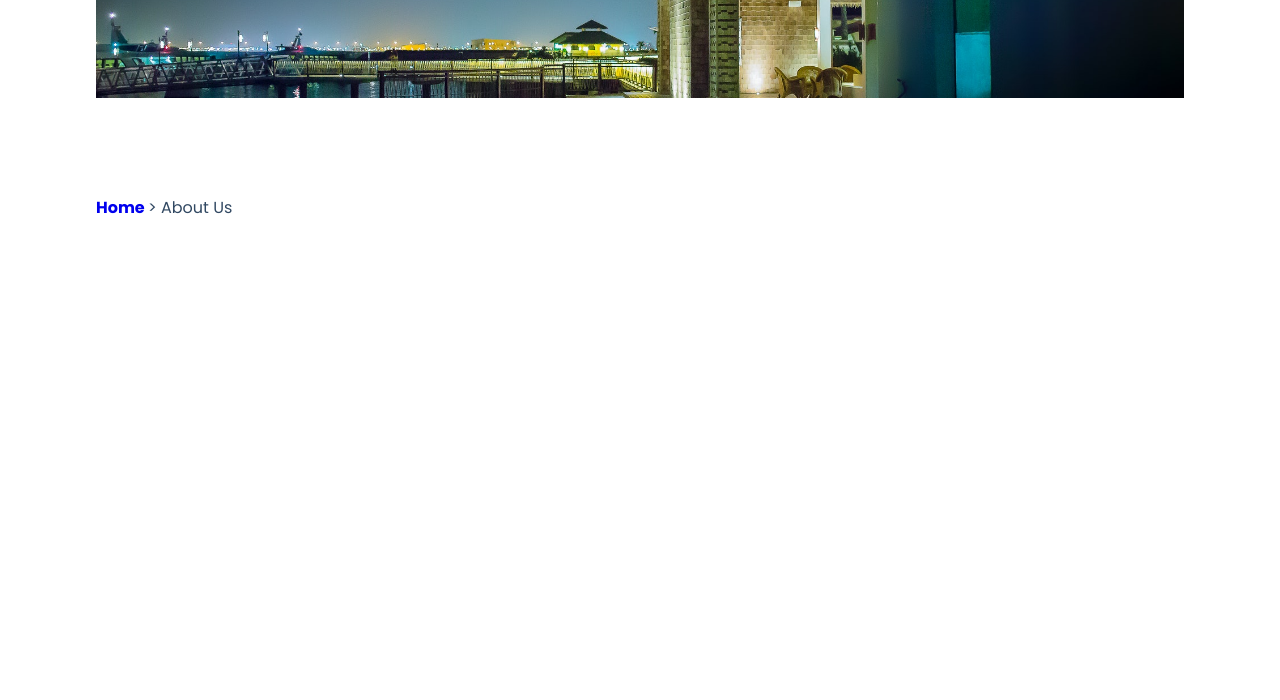
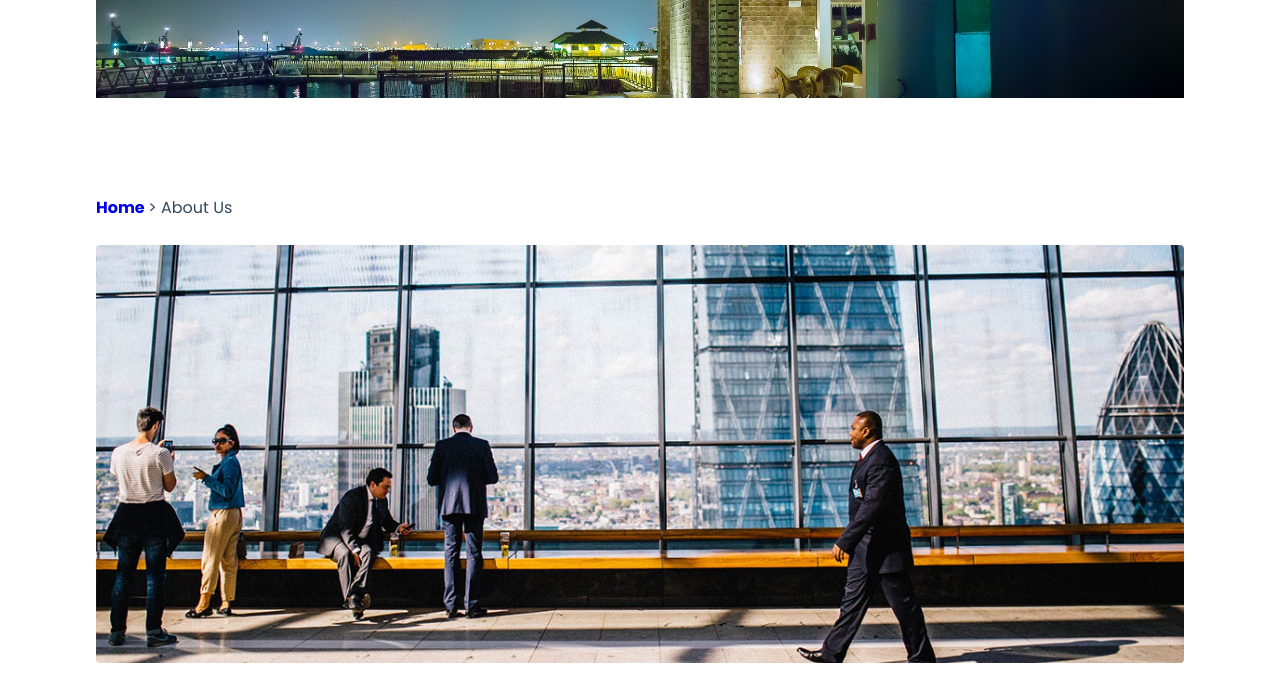
Before and after one commit to dayal-dhakad/Flat-Rental-System, a plain HTML site: page aboutus.html in a window 1280 px wide. Shown: the part 252-952 px from the top of the page. Drawn offline with nearby package versions, Linux system fonts and the light colour scheme; the site is published under a folder, as on GitHub Pages, so addresses that start at the root find nothing.

Commit message:
img address chnged

```diff
--- a/aboutus.html
+++ b/aboutus.html
@@ -53,7 +53,7 @@
 			<p><a style="font-weight: bold;" href="index.html">Home </a> > About Us</p>
 		</div>
 		<br>
-		<img src="/img/about1.jpg" alt="">
+		<img src="img/about1.jpg" alt="">
 	</section>
 
 	<br><br><br><br><br><br><br><br>
```
